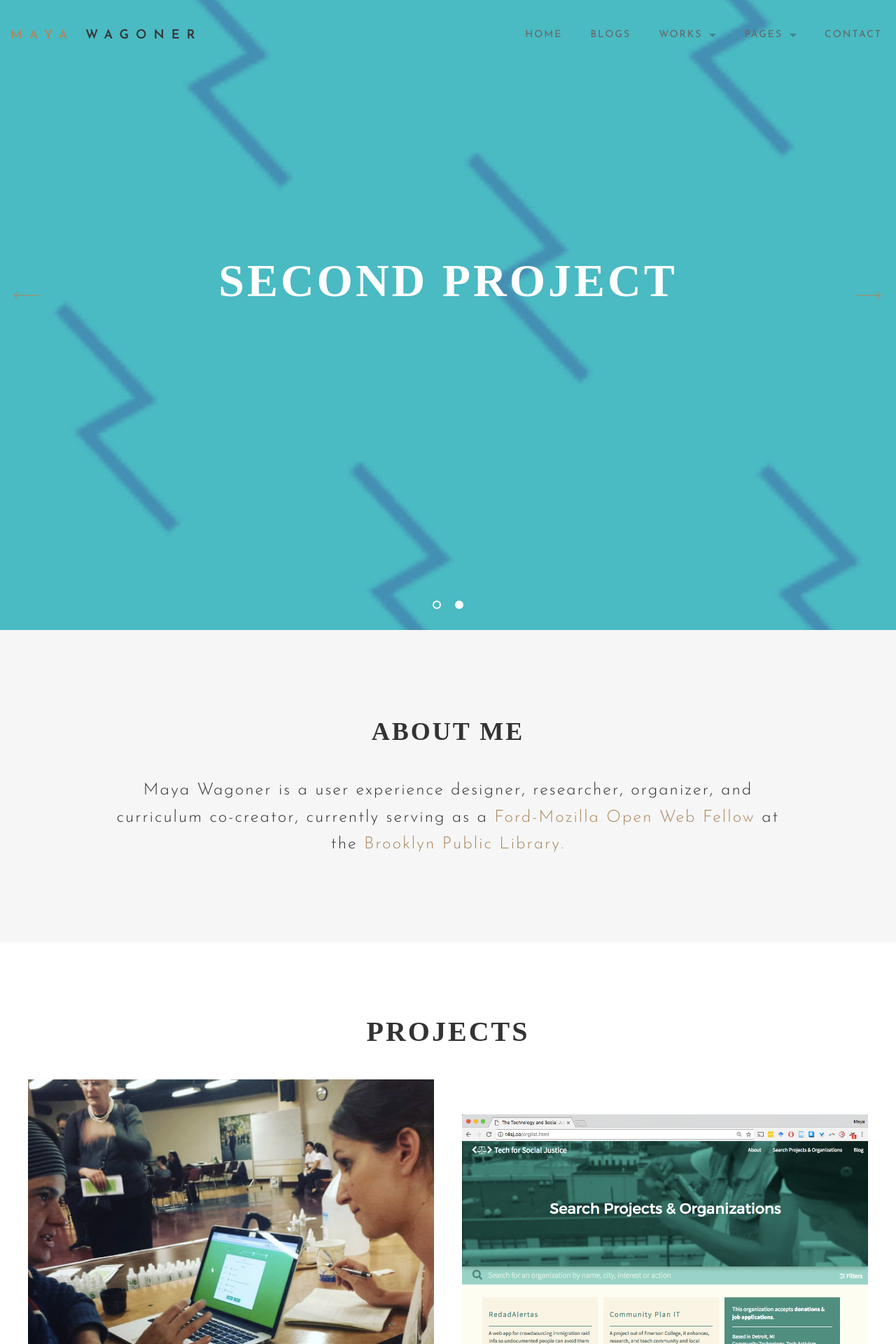
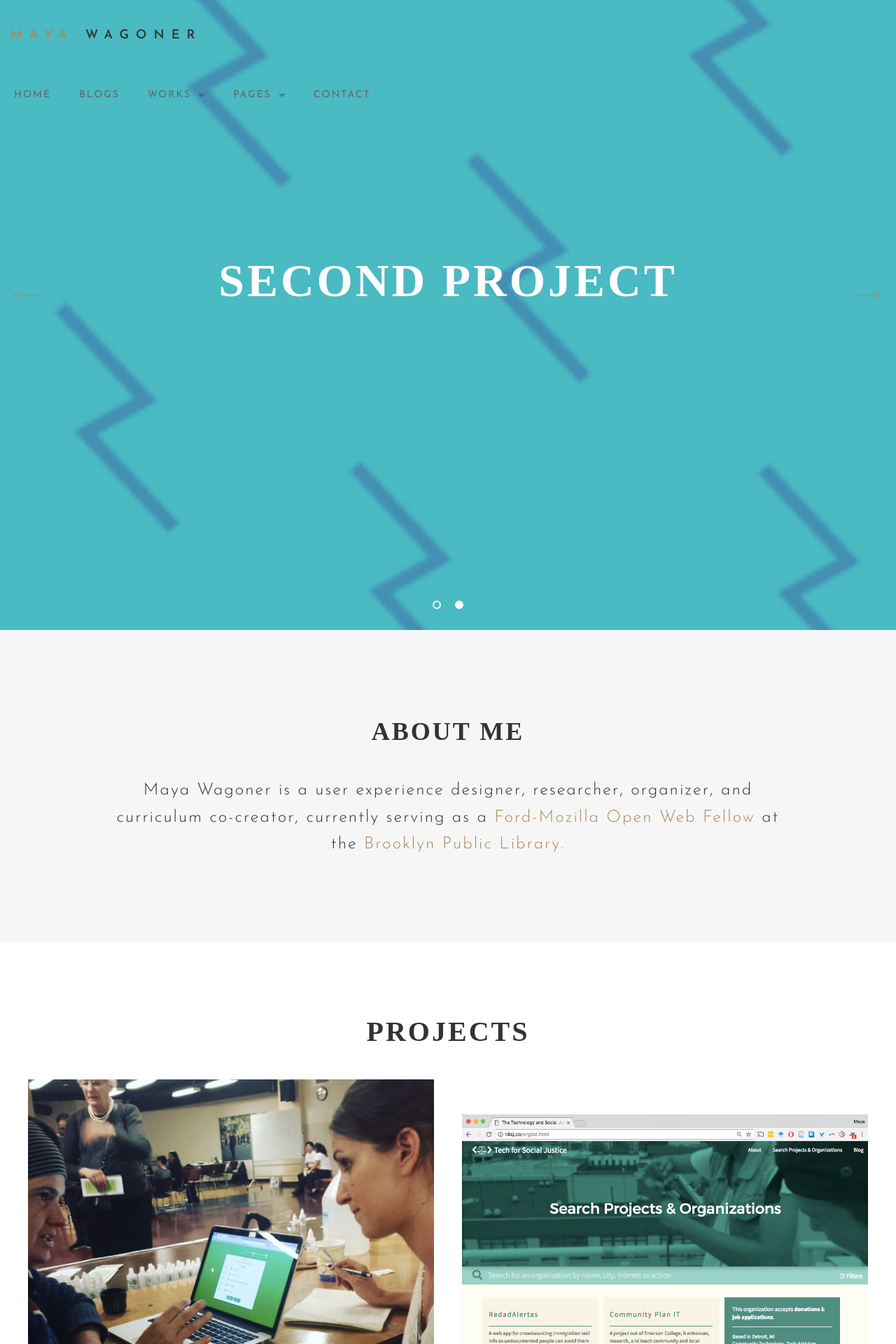
Before and after one commit to SAONATYPE/saonatype.github.io, a Jekyll site: the page built from index.html, in a window 1280 px wide. Shown: the top 1920 px of the page at 70% size. Built offline with Jekyll 4.4.1, drawn with Linux system fonts in a browser that asks for light colours; some web fonts are replaced.

Commit message:
Menu change

```diff
--- a/css/style.css
+++ b/css/style.css
@@ -365,7 +365,11 @@
   z-index: 99; }
   .contain-to-grid .top-bar {
     background: transparent;
-    max-width: 100%; }
+    max-width: 100%;
+    transition: 0.4s;
+    position: fixed;
+    top: 0;
+}
 
 .top-bar-section ul li > a {
   font-family: "josefin sans";
```
